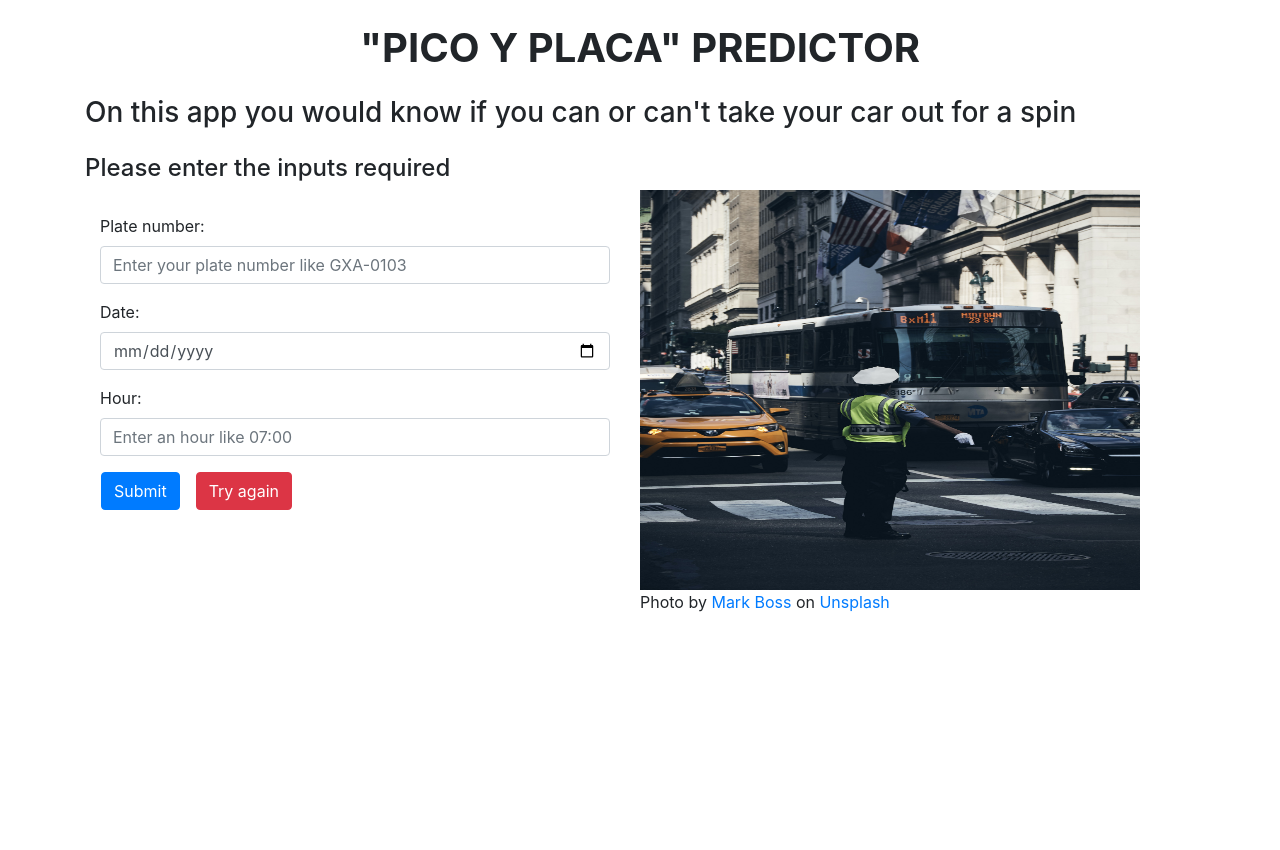
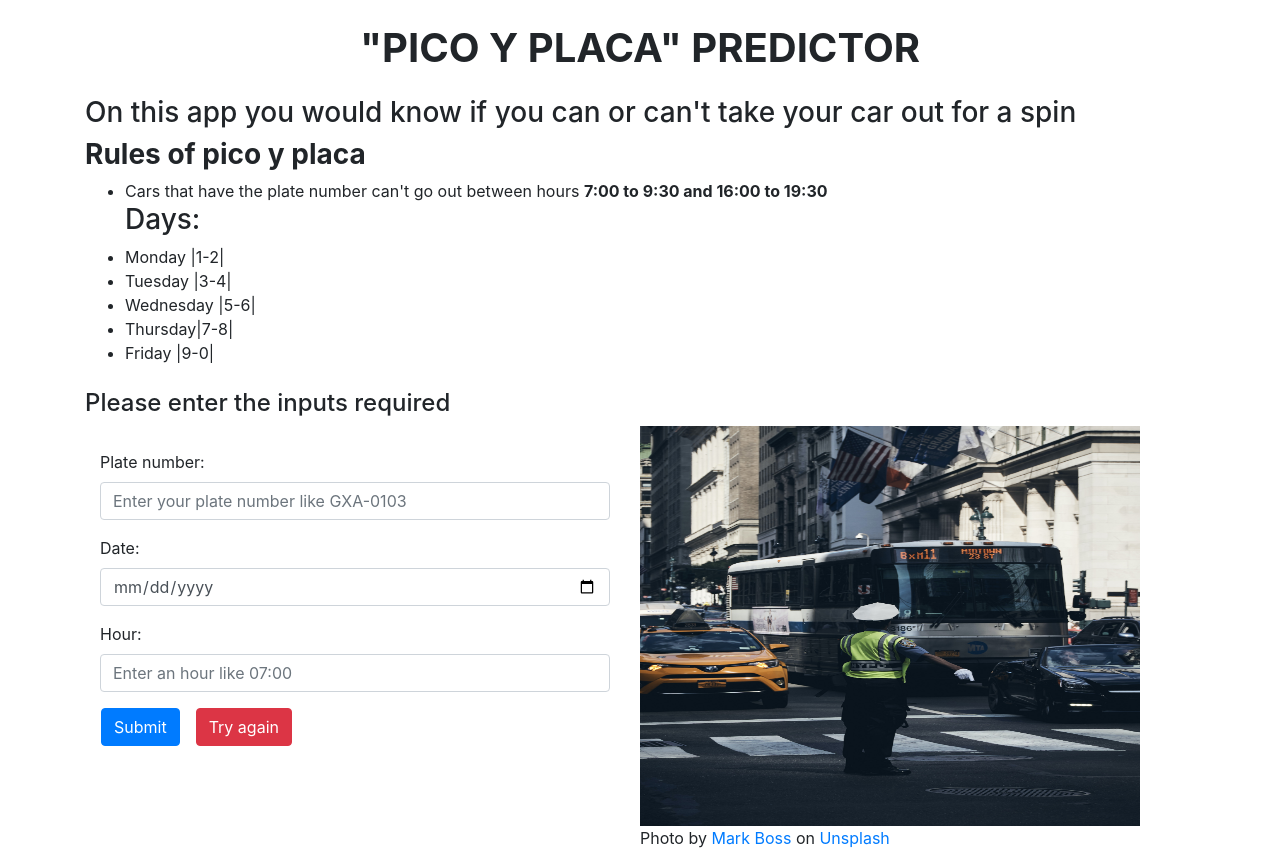
Before and after one commit to cazabe/Pico_y_placa_predictor_react, a React (Create React App) app: page / in a window 1280 px wide. Before the commit the page ends 800 px from the top, so only its background shows below. Built offline with nearby package versions, Linux system fonts and the light colour scheme.

Commit message:
Adding text for the main page

```diff
--- a/src/App.js
+++ b/src/App.js
@@ -7,6 +7,16 @@ function App() {
     <div className="container mt-4">
       <h1 className="text-center"><strong>"PICO Y PLACA" PREDICTOR</strong></h1>
       <h3 className="mt-4">On this app you would know if you can or can't take your car out for a spin</h3>
+      <h3><strong>Rules of pico y placa</strong></h3>
+      <ul>
+        <li>Cars that have the plate number can't go out between hours <strong>7:00 to 9:30 and 16:00 to 19:30</strong></li>
+        <h3>Days:</h3>
+        <li>Monday |1-2|</li>
+        <li>Tuesday |3-4|</li>
+        <li>Wednesday |5-6|</li>
+        <li>Thursday|7-8|</li>
+        <li>Friday |9-0|</li>
+      </ul>
       <Predictor/>
     </div>
   );
```
